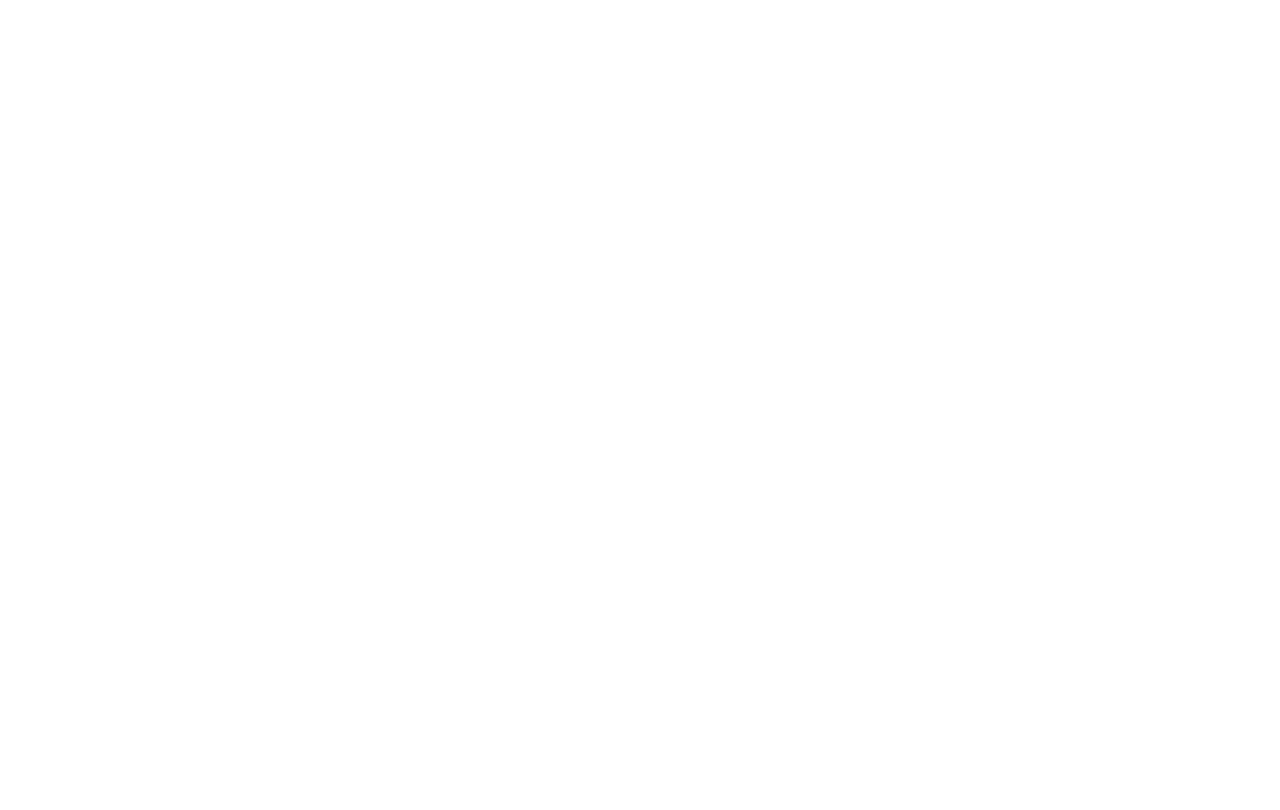
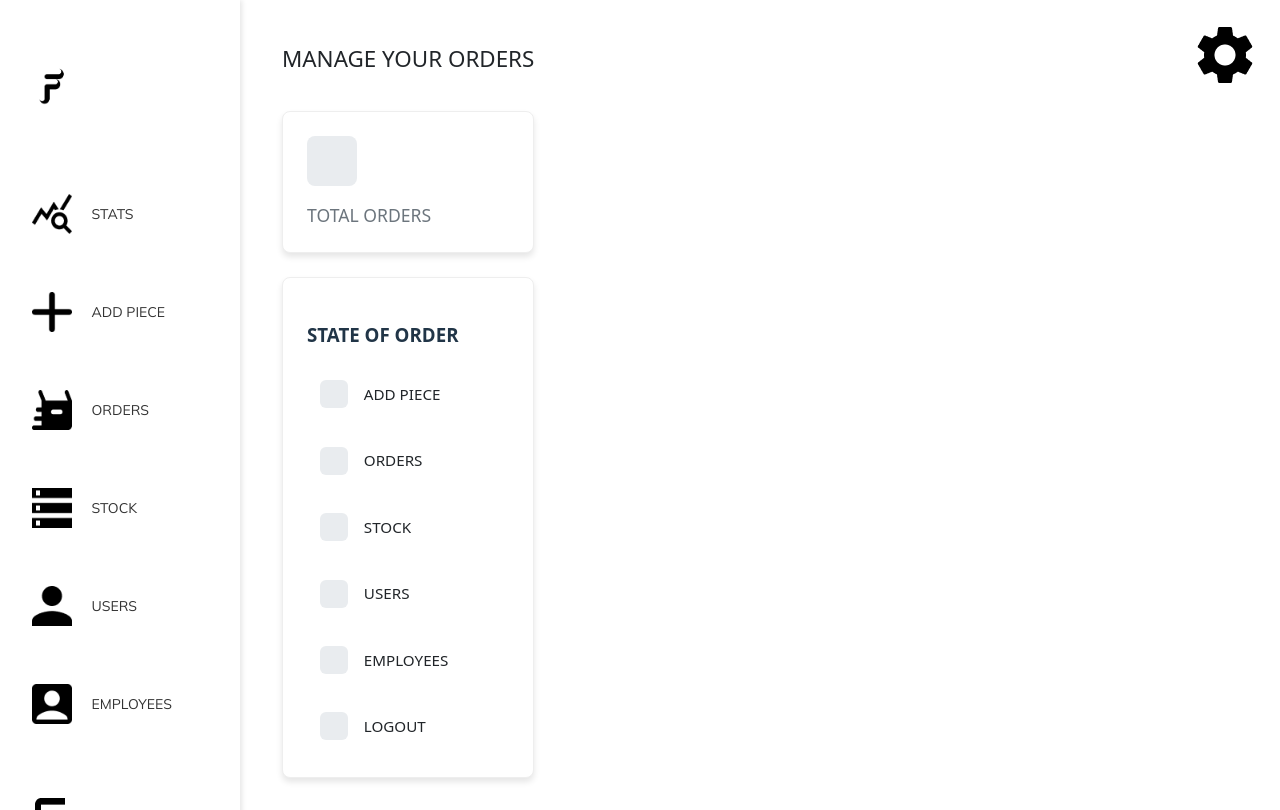
Before and after one commit to STVEEEN/SCUFFERS, a React (Vite) app in the folder Frontend/PrivatePage/: page /Orders in a window 1280 px wide. Before the commit this address had no page. Built offline with nearby package versions, Linux system fonts and the light colour scheme.

Commit message:
inicio de orders

```diff
--- a/Frontend/PrivatePage/src/App.jsx
+++ b/Frontend/PrivatePage/src/App.jsx
@@ -9,6 +9,7 @@ import AddProducts from "./pages/addProductsPage/addProducts";
 import Stats from "./pages/statsPage/Stats"; // Nueva página de estadísticas
 import Users from "./pages/usersPage/users";
 import Employees from "./pages/employeesPage/employees";
+import Orders from "./pages/ordersPage/orders";
 
 export default function App() {
   return (
@@ -24,6 +25,7 @@ export default function App() {
        <Route path="/Settings" element={<Settings />} />
         <Route path="/Users" element={<Users />} />  {/* Página de usuarios */}
          <Route path="/Employees" element={<Employees />} />
+         <Route path="/Orders" element={<Orders />} />
       </Routes>
     </Router>
   );
--- /dev/null
+++ b/Frontend/PrivatePage/src/pages/ordersPage/orders.css
@@ -0,0 +1,105 @@
+/* orders.css */
+.orders-container {
+    display: flex;
+    min-height: 100vh;
+    background: #fff;
+  }
+
+  /* Sidebar */
+  .sidebar {
+    width: 250px;
+    background: #f8f9fa;
+    height: 100vh;
+    position: fixed;
+    border-right: 1px solid #dee2e6;
+  }
+
+  .main-content {
+    margin-left: 250px;
+    flex: 1;
+    padding: 2rem;
+  }
+
+  /* Header ajustado */
+  .orders-header {
+    display: flex;
+    justify-content: space-between;
+    align-items: center;
+    margin-bottom: 1.5rem;
+  }
+
+  .orders-header h1 {
+    font-size: 1.4rem;
+    color: #212529;
+    font-weight: 500;
+  }
+
+  /* Tarjetas con efectos */
+  .cards-vertical {
+    display: flex;
+    flex-direction: column;
+    gap: 1.5rem;
+    max-width: 320px;
+  }
+
+  .card {
+    background: #fff;
+    border-radius: 8px;
+    padding: 1.5rem;
+    box-shadow: 0 4px 6px rgba(0,0,0,0.1);
+    transition: all 0.3s ease;
+    border: 1px solid #eee;
+  }
+
+  .card:hover {
+    box-shadow: 0 6px 12px rgba(0,0,0,0.15);
+    transform: translateY(-2px);
+  }
+
+  /* Iconos y contenido */
+  .card-icon {
+    width: 50px;
+    height: 50px;
+    background: #e9ecef;
+    border-radius: 8px;
+    margin-bottom: 1rem;
+  }
+
+  .card-content p {
+    color: #6c757d;
+    font-size: 1.1rem;
+    margin: 0;
+  }
+
+  /* Items de estado */
+  .state-items {
+    display: flex;
+    flex-direction: column;
+    gap: 0.8rem;
+  }
+
+  .state-item {
+    display: flex;
+    align-items: center;
+    gap: 1rem;
+    padding: 0.8rem;
+    border-radius: 6px;
+    transition: background 0.2s ease;
+  }
+
+  .state-item:hover {
+    background: #f8f9fa;
+  }
+
+  .item-icon {
+    width: 28px;
+    height: 28px;
+    background: #e9ecef;
+    border-radius: 6px;
+    flex-shrink: 0;
+  }
+
+  .state-item span {
+    color: #212529;
+    font-size: 0.95rem;
+  }
--- /dev/null
+++ b/Frontend/PrivatePage/src/pages/ordersPage/orders.jsx
@@ -0,0 +1,64 @@
+import React from 'react';
+import Sidebar from "../../components/Sidebar/Sidebar";
+import SettingsButton from "../../components/SettingsButton/SettingsButton";
+import './orders.css';
+
+const OrdersPage = () => {
+  return (
+    <div className="orders-container">
+      <Sidebar activeItem="ORDERS" />
+
+      <div className="main-content">
+        {/* Header con título más pequeño */}
+        <header className="orders-header">
+          <h1>MANAGE YOUR ORDERS</h1>
+          <SettingsButton />
+        </header>
+
+        {/* Tarjetas en columna */}
+        <div className="cards-vertical">
+          {/* Tarjeta TOTAL ORDERS */}
+          <div className="card total-orders">
+            <div className="card-icon"></div>
+            <div className="card-content">
+              <p>TOTAL ORDERS</p>
+            </div>
+          </div>
+
+          {/* Tarjeta STATE OF ORDER */}
+          <div className="card state-order">
+            <h3>STATE OF ORDER</h3>
+            <div className="state-items">
+              <div className="state-item">
+                <div className="item-icon"></div>
+                <span>ADD PIECE</span>
+              </div>
+              <div className="state-item">
+                <div className="item-icon"></div>
+                <span>ORDERS</span>
+              </div>
+              <div className="state-item">
+                <div className="item-icon"></div>
+                <span>STOCK</span>
+              </div>
+              <div className="state-item">
+                <div className="item-icon"></div>
+                <span>USERS</span>
+              </div>
+              <div className="state-item">
+                <div className="item-icon"></div>
+                <span>EMPLOYEES</span>
+              </div>
+              <div className="state-item">
+                <div className="item-icon"></div>
+                <span>LOGOUT</span>
+              </div>
+            </div>
+          </div>
+        </div>
+      </div>
+    </div>
+  );
+};
+
+export default OrdersPage;
```
